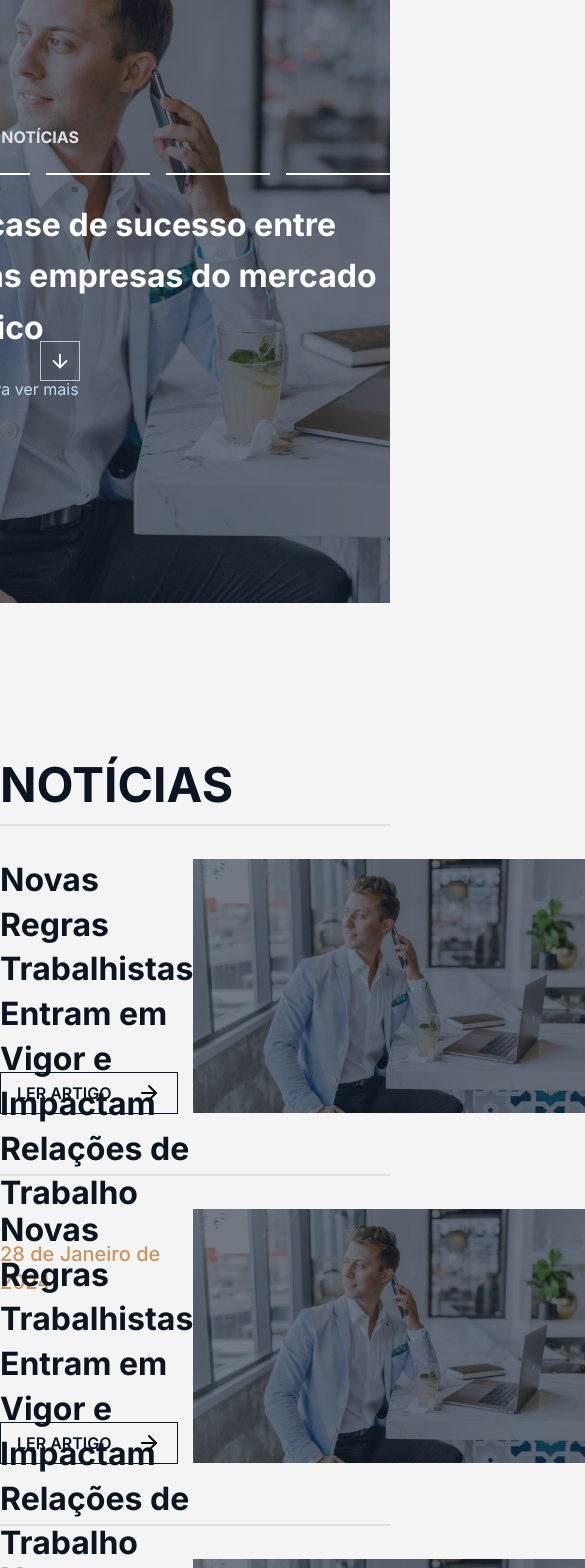
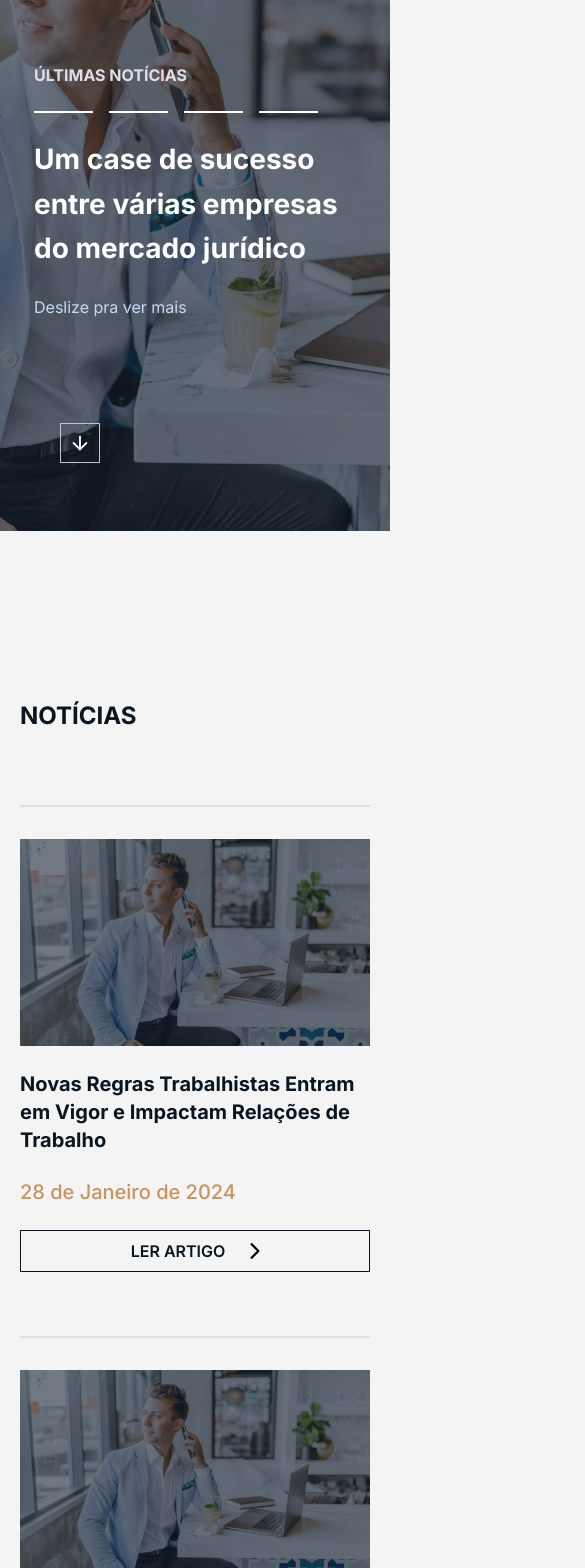
Before and after one commit to Saga-Tech-Service/consullab, a Next.js app in the folder consullab/: page /blog in a window 390 px wide. Shown: the part 340-1908 px from the top of the page, 585 px wide, since content can reach past the window. Built offline with nearby package versions, Linux system fonts and the light colour scheme.

Commit message:
add: added blog responsive page

```diff
--- a/consullab/src/app/blog/page.tsx
+++ b/consullab/src/app/blog/page.tsx
@@ -1,32 +1,38 @@
 import React from "react";
 import Blog from "@public/assets/BlogNews.jpg";
 import { FiArrowDown, FiArrowRight } from "react-icons/fi";
+import { IoChevronForward } from "react-icons/io5";
 import Image from "next/image";
 import Link from "next/link";
 
 const BlogSection = (
-    <Link href={"/blog/novas-regras-trabalhistas-entram-em-vigor-e-impactam-relacoes-de-trabalho"} className="h-[286px] flex flex-col gap-8 w-full">
-        <div className="self-stretch h-[0px] border border-[#e0dfe6]" />
-        <div className="flex justify-between items-center w-full">
-            <div className="w-[696px] flex-col justify-start items-start gap-[72px] inline-flex">
-                <div className="self-stretch h-[142px] flex-col justify-start items-start gap-6 flex">
-                    <div className="self-stretch text-[#091622] text-[32px] font-bold leading-[44.80px]">
+    <Link
+        href={
+            "/blog/novas-regras-trabalhistas-entram-em-vigor-e-impactam-relacoes-de-trabalho"
+        }
+        className="flex flex-col gap-8 w-full"
+    >
+        <div className="w-full h-[0px] border border-[#e0dfe6]" />
+        <div className="flex flex-col-reverse lg:flex-row justify-between items-center w-full">
+            <div className="w-full flex-col justify-start items-start gap-6 lg:gap-[72px] inline-flex">
+                <div className="self-stretch flex-col justify-start items-start gap-6 flex">
+                    <p className="self-stretch text-[#091622] text-xl lg:text-[32px] font-bold leading-7leading-7 lg:leading-[44.80px] mt-6">
                         Novas Regras Trabalhistas Entram em Vigor e Impactam Relações de
                         Trabalho
-                    </div>
-                    <div className="self-stretch text-[#cb935d] text-xl font-medium leading-7">
+                    </p>
+                    <p className="self-stretch text-[#cb935d] text-xl font-medium leading-7">
                         28 de Janeiro de 2024
-                    </div>
+                    </p>
                 </div>
-                <div className="px-4 py-2 border border-[#091622] justify-center items-center gap-2.5 inline-flex">
-                    <div className="w-[110px] text-[#091622] text-base font-semibold leading-normal">
+                <button type="button" className="px-4 py-2 border border-[#091622] justify-center items-center gap-2.5 inline-flex w-full lg:w-auto">
+                    <span className="w-[110px] text-[#091622] text-base font-semibold leading-normal">
                         LER ARTIGO
-                    </div>
-                    <FiArrowRight className="w-6 h-6 relative" />
-                </div>
+                    </span>
+                    <IoChevronForward className="w-6 h-6 relative" />
+                </button>
             </div>
             <Image
-                className="flex-1 max-w-[488px] max-h-[254px]"
+                className="flex-1 w-full  lg:max-w-[488px] bg-cover max-h-[254px]"
                 src={Blog}
                 alt="Serviços da Cosullab"
             />
@@ -38,10 +44,10 @@ const Servico = () => {
     return (
         <main className="flex flex-col">
             <section
-                className="relative flex flex-col justify-center items-end bg-cover bg-center w-full mt-[72px] max-w-max-width-consullab mx-auto h-[720px]"
+                className="relative flex flex-col justify-center items-end bg-cover bg-center w-full containerConssulab h-[720px]"
                 style={{ backgroundImage: `url(${Blog.src})` }}
             >
-                <div className="ml-10 translate-y-64 self-start w-10 h-10 p-2 origin-top-left  border border-[#c6c4ce] justify-start items-center gap-2.5 inline-flex">
+                <div className="ml-10 md:translate-y-64 translate-y-[400px] self-start w-10 h-10 p-2 origin-top-left  border border-[#c6c4ce] justify-start items-center gap-2.5 inline-flex">
                     <FiArrowDown className="w-6 h-6 relative text-white " />
                 </div>
                 <div className="space-y-6">
@@ -49,12 +55,12 @@ const Servico = () => {
                         ÚLTIMAS NOTÍCIAS
                     </h1>
                     <div className="flex gap-x-4">
-                        <div className="w-[104px] h-[0px] border border-white" />
-                        <div className="w-[104px] h-[0px] border border-white" />
-                        <div className="w-[104px] h-[0px] border border-white" />
-                        <div className="w-[104px] h-[0px] border border-white" />
+                        <div className="w-[59px] md:w-[104px] h-[0px] border border-white" />
+                        <div className="w-[59px] md:w-[104px] h-[0px] border border-white" />
+                        <div className="w-[59px] md:w-[104px] h-[0px] border border-white" />
+                        <div className="w-[59px] md:w-[104px] h-[0px] border border-white" />
                     </div>
-                    <p className="max-w-[560px] text-white text-[32px] font-bold  leading-[51.20px]">
+                    <p className="w-[336px] md:w-[560px] text-white text-[28px] md:text-[32px] font-bold leading-[44.80px] md:leading-[51.20px]">
                         Um case de sucesso entre várias empresas do mercado jurídico
                     </p>
                     <div className="text-[#c2daf4] text-base font-normal leading-normal">
@@ -62,8 +68,8 @@ const Servico = () => {
                     </div>
                 </div>
             </section>
-            <section className="flex flex-col w-full my-[144px] max-w-max-width-consullab mx-auto">
-                <h2 className="text-[#091622] text-5xl font-bold leading-[76.80px]">
+            <section className="flex flex-col w-full my-[144px] containerConssulab">
+                <h2 className="text-[#091622] text-2xl md:text-5xl font-bold leading-[33.60px] md:leading-[76.80px] mb-[72px]">
                     NOTÍCIAS
                 </h2>
                 <div className="space-y-16">
@@ -71,8 +77,13 @@ const Servico = () => {
                         <div key={index}>{BlogSection}</div>
                     ))}
                 </div>
-                <button type="button" className="self-center h-10 px-4 py-2 border border-[#091622] gap-2.5 mt-[72px]">
-                    <div className="text-[#091622] text-base font-semibold leading-normal">CARREGAR MAIS</div>
+                <button
+                    type="button"
+                    className="self-center h-10 px-4 py-2 border border-[#091622] gap-2.5 mt-[72px]"
+                >
+                    <div className="text-[#091622] text-base font-semibold leading-normal">
+                        CARREGAR MAIS
+                    </div>
                 </button>
             </section>
         </main>
```
